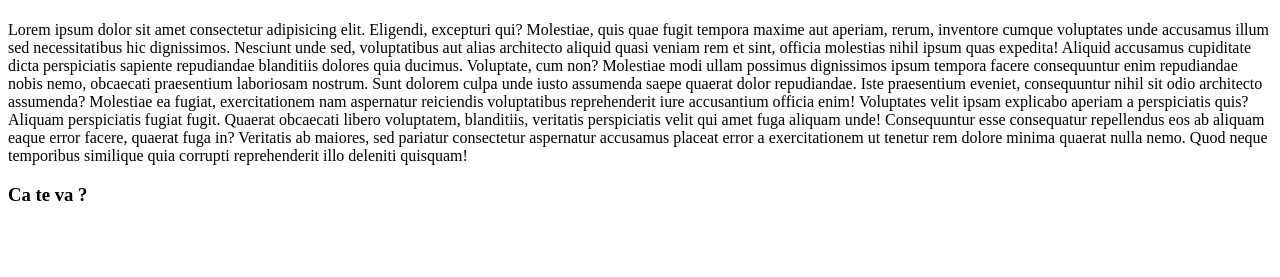
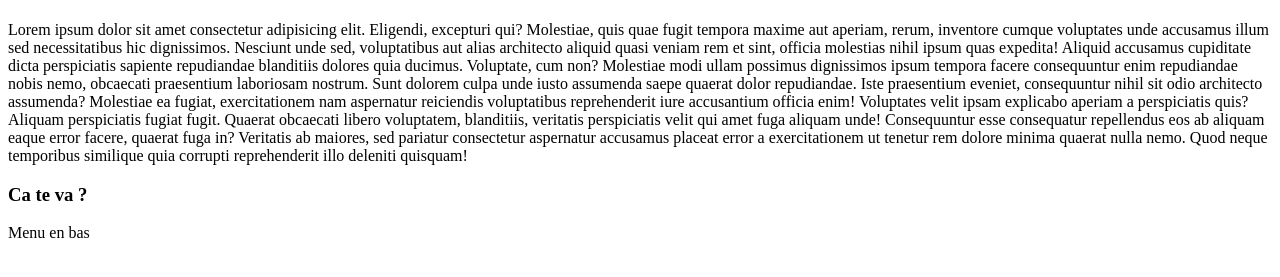
Before and after one commit to Resanat/Agence-web, a plain HTML site: page index.html in a window 1280 px wide. Shown: the part 59-336 px from the top of the page. Drawn offline with Linux system fonts and the light colour scheme.

Commit message:
Modification index avec footer

```diff
--- a/index.html
+++ b/index.html
@@ -17,5 +17,7 @@
     Veritatis ab maiores, sed pariatur consectetur aspernatur accusamus placeat error a exercitationem ut tenetur rem dolore minima quaerat nulla nemo. Quod neque temporibus similique quia corrupti reprehenderit illo deleniti quisquam!
 
     <h3>Ca te va ?</h3>
+
+    <footer>Menu en bas</footer>
 </body>
 </html>
```
